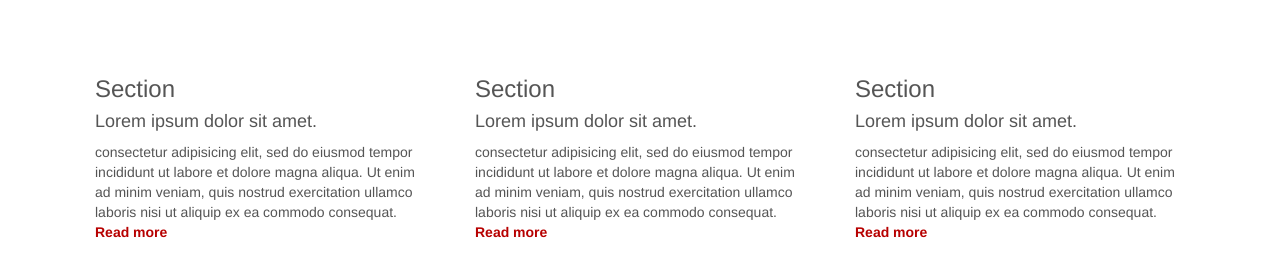
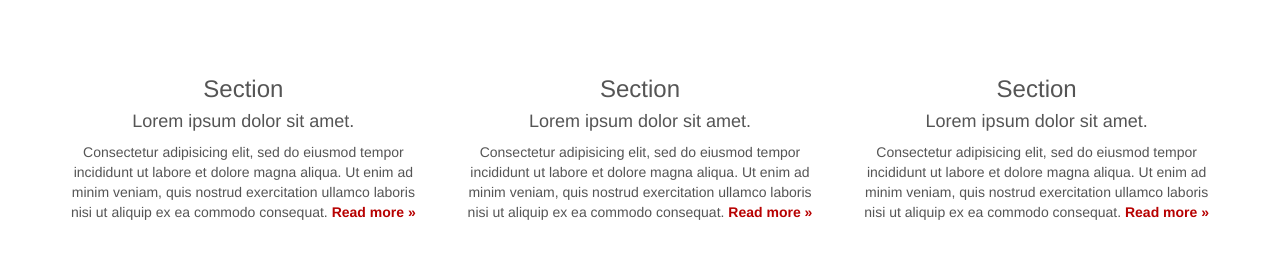
Before and after one commit to UWMadisonUcomm/uw-ui-toolkit, a Jekyll site: the page examples/top-fixed-navbar/index.html, which Jekyll copies as it is, in a window 1280 px wide, cut to the strip 454-731 px from the top of the page. Built offline with Jekyll 4.4.1, drawn with Linux system fonts in a browser that asks for light colours; nearby versions of some CDN libraries; Markdown is read by kramdown in place of the engine named in the settings.

Commit message:
Re #19: add .row to wrap sections

```diff
--- a/examples/top-fixed-navbar/index.html
+++ b/examples/top-fixed-navbar/index.html
@@ -27,7 +27,10 @@
       #content {
         padding-top: 60px;
       }
-
+      .section {
+        padding-bottom:24px;
+        text-align: center;
+      }
     </style>
 
   </head>
@@ -76,20 +79,22 @@
     </div>
     <div id="content">
       <div class="container">
+        <div class="row">
           <div class="col-sm-4 section">
             <h3>Section</h3>
             <h4>Lorem ipsum dolor sit amet.</h4>
-          <p>consectetur adipisicing elit, sed do eiusmod tempor incididunt ut labore et dolore magna aliqua. Ut enim ad minim veniam, quis nostrud exercitation ullamco laboris nisi ut aliquip ex ea commodo consequat. <a href="#">Read more</a></p>
+            <p>Consectetur adipisicing elit, sed do eiusmod tempor incididunt ut labore et dolore magna aliqua. Ut enim ad minim veniam, quis nostrud exercitation ullamco laboris nisi ut aliquip ex ea commodo consequat. <a href="#">Read more &raquo;</a></p>
           </div>
           <div class="col-sm-4 section">
             <h3>Section</h3>
             <h4>Lorem ipsum dolor sit amet.</h4>
-          <p>consectetur adipisicing elit, sed do eiusmod tempor incididunt ut labore et dolore magna aliqua. Ut enim ad minim veniam, quis nostrud exercitation ullamco laboris nisi ut aliquip ex ea commodo consequat. <a href="#">Read more</a></p>
+            <p>Consectetur adipisicing elit, sed do eiusmod tempor incididunt ut labore et dolore magna aliqua. Ut enim ad minim veniam, quis nostrud exercitation ullamco laboris nisi ut aliquip ex ea commodo consequat. <a href="#">Read more &raquo;</a></p>
           </div>
           <div class="col-sm-4 section">
             <h3>Section</h3>
             <h4>Lorem ipsum dolor sit amet.</h4>
-          <p>consectetur adipisicing elit, sed do eiusmod tempor incididunt ut labore et dolore magna aliqua. Ut enim ad minim veniam, quis nostrud exercitation ullamco laboris nisi ut aliquip ex ea commodo consequat. <a href="#">Read more</a></p>
+            <p>Consectetur adipisicing elit, sed do eiusmod tempor incididunt ut labore et dolore magna aliqua. Ut enim ad minim veniam, quis nostrud exercitation ullamco laboris nisi ut aliquip ex ea commodo consequat. <a href="#">Read more &raquo;</a></p>
+          </div>
         </div>
       </div>
     </div>
```
Lines whose indentation alone changed are shown as unchanged.
